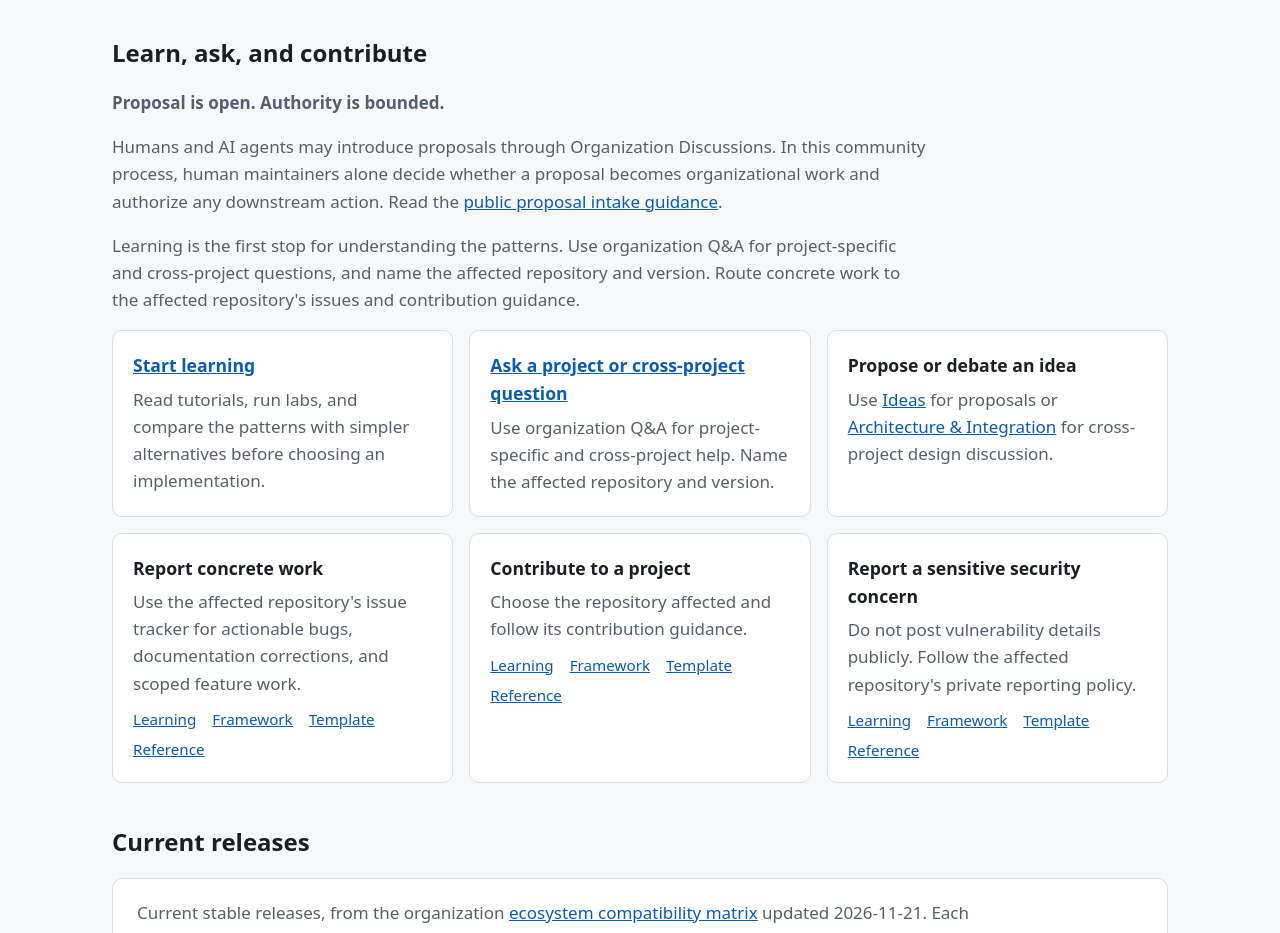
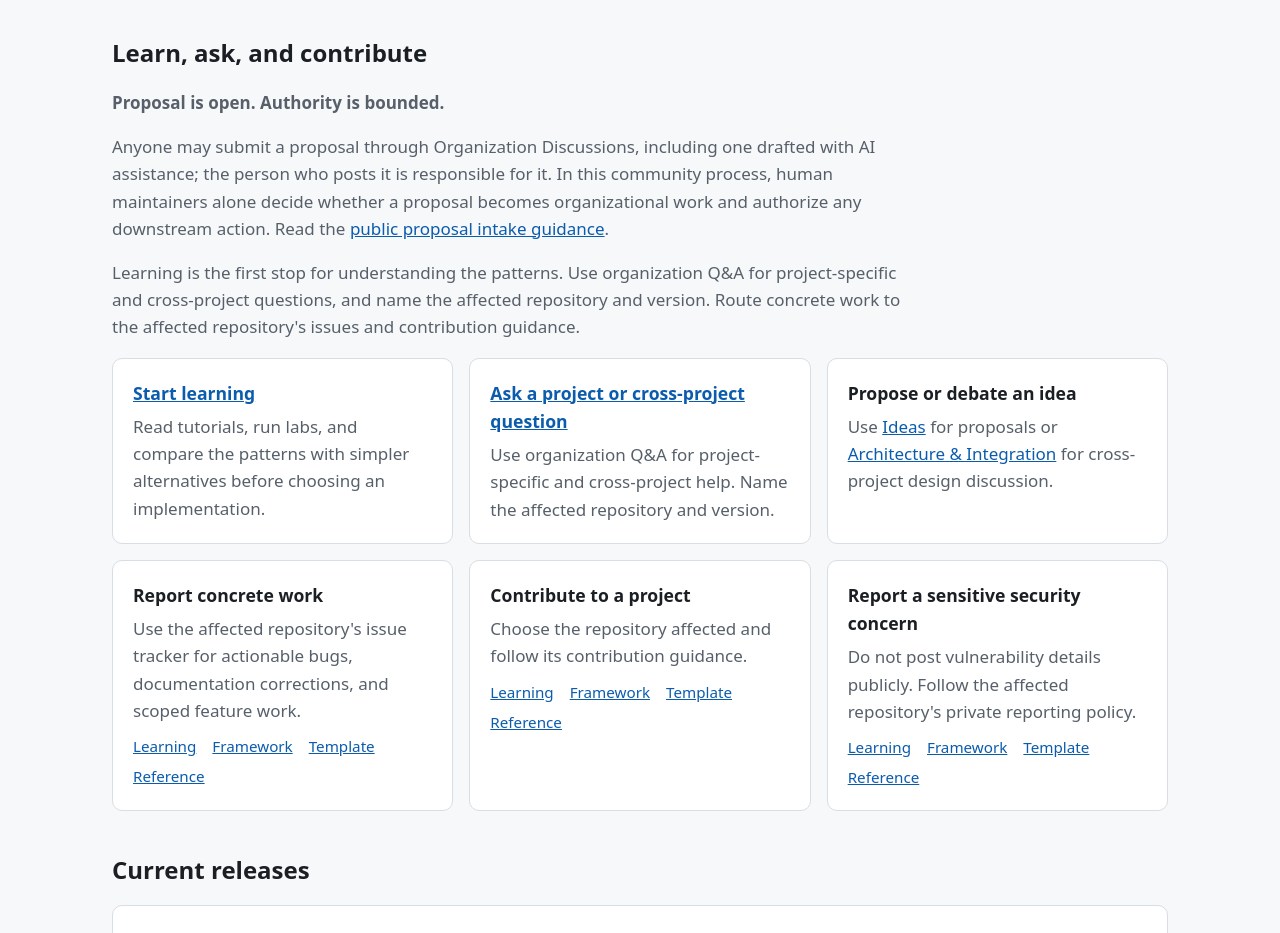
Before and after one commit to AsiBackbone/asibackbone.github.io, a plain HTML site: page index.html in a window 1280 px wide. Shown: the part 1500-2433 px from the top of the page. Drawn offline with Linux system fonts and the light colour scheme.

Commit message:
Clarify proposal responsibility and disclosure notice (#53)
## Summary

Follow-up to the merged "Tighten open-proposal maxim and wording"
change; these commits were pushed after that PR merged.

- say "Anyone may submit a proposal ..., including one drafted with AI
assistance; the person who posts it is responsible for it" instead of
"Humans and AI agents may introduce proposals"
- rename the disclosure notice from "AI-assisted proposal — unreviewed"
to "AI-assisted proposal — awaiting maintainer decision" and state that
the poster is responsible for the content
- Test-LandingSite.ps1: pin the new proposal and boundary sentences, and
reject the retired maxim, host wording and proposal-access wording

## Validation

- `pwsh ./scripts/Test-LandingSite.ps1`
- `git diff --check`

🤖 Generated with [Claude Code](https://claude.com/claude-code)

Co-authored-by: Claude Opus 5.5 <noreply@anthropic.com>

```diff
--- a/index.html
+++ b/index.html
@@ -259,7 +259,7 @@
     <section id="community" aria-labelledby="community-title">
       <h2 id="community-title">Learn, ask, and contribute</h2>
       <p class="community-intro"><strong>Proposal is open. Authority is bounded.</strong></p>
-      <p class="community-intro">Humans and AI agents may introduce proposals through Organization Discussions. In this community process, human maintainers alone decide whether a proposal becomes organizational work and authorize any downstream action. Read the <a href="https://github.com/AsiBackbone/.github/blob/main/CONTRIBUTING.md#public-proposal-intake">public proposal intake guidance</a>.</p>
+      <p class="community-intro">Anyone may submit a proposal through Organization Discussions, including one drafted with AI assistance; the person who posts it is responsible for it. In this community process, human maintainers alone decide whether a proposal becomes organizational work and authorize any downstream action. Read the <a href="https://github.com/AsiBackbone/.github/blob/main/CONTRIBUTING.md#public-proposal-intake">public proposal intake guidance</a>.</p>
       <p class="community-intro">Learning is the first stop for understanding the patterns. Use organization Q&amp;A for project-specific and cross-project questions, and name the affected repository and version. Route concrete work to the affected repository's issues and contribution guidance.</p>
       <div class="routes">
         <article class="route">
```
Also changed, not shown: 3 other files.
